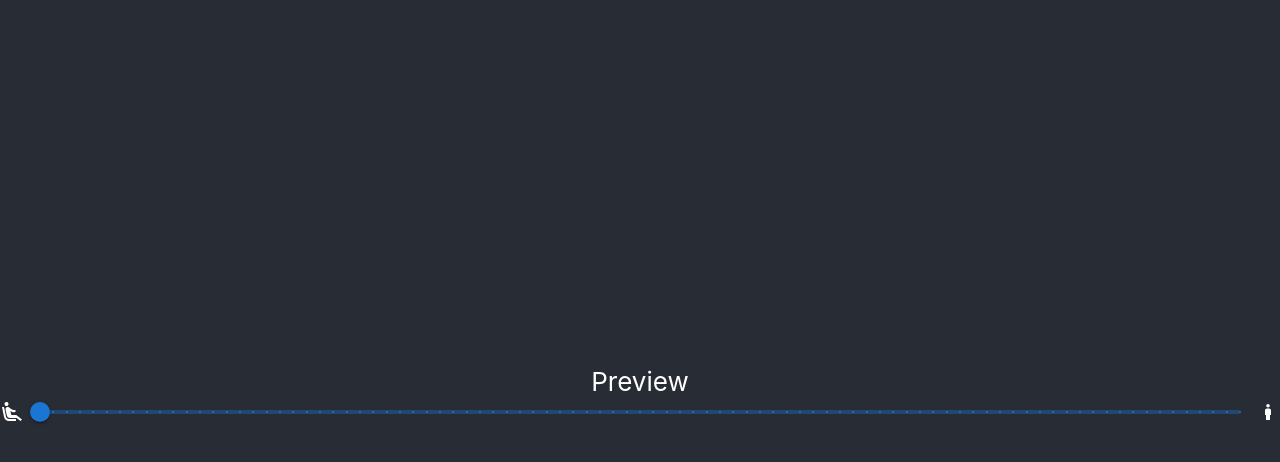
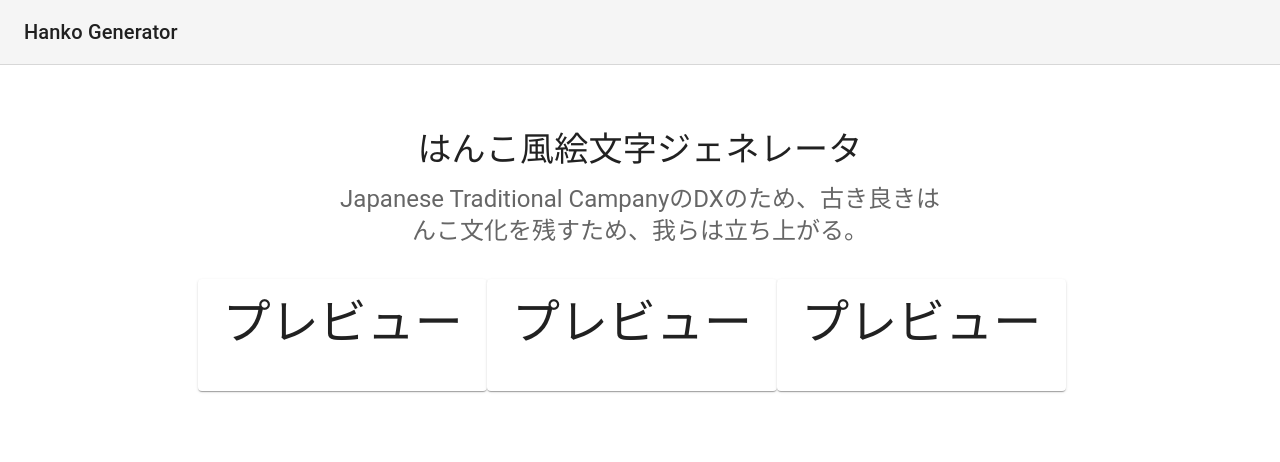
Before and after one commit to k-omotani/hanko-generator, a React (Create React App) app: page / in a window 1280 px wide. Shown: the top 462 px of the page. Built offline with nearby package versions, Linux system fonts and the light colour scheme.

Commit message:
layout base

```diff
--- a/src/App.css
+++ /dev/null
@@ -1,17 +0,0 @@
-.App {
-  text-align: center;
-}
-
-.App-header {
-  background-color: #282c34;
-  min-height: 100vh;
-  display: flex;
-  flex-direction: column;
-  justify-content: center;
-  font-size: calc(10px + 2vmin);
-  color: white;
-}
-
-.App-link {
-  color: #61dafb;
-}
--- a/src/App.tsx
+++ b/src/App.tsx
@@ -1,33 +1,70 @@
 import React from 'react';
-import './App.css';
 import Preview from './component/Preview';
 
-import Slider from '@mui/material/Slider';
-import Boy from '@mui/icons-material/Boy';
-import Stack from '@mui/material/Stack';
-import AirlineSeatReclineExtraIcon from '@mui/icons-material/AirlineSeatReclineExtra';
+import { AppBar, Button, Card, CardActions, CardContent, Container, CssBaseline, GlobalStyles, Grid, Paper, Toolbar, Typography } from '@mui/material';
+import { Box } from '@mui/system';
 
 function App() {
   return (
-    <div className="App">
-      <header className="App-header">
-        <Preview />
-        <Stack spacing={2} direction="row" sx={{ mb: 1 }} alignItems="center">
-          <AirlineSeatReclineExtraIcon />
-          <Slider
-            aria-label="Small steps"
-            defaultValue={0.00000005}
-            step={1.0}
-            marks
-            min={0}
-            max={90}
-            valueLabelDisplay="auto"
-          />
-          <Boy />
-        </Stack>
-      </header>
-    </div>
+    <React.Fragment>
+      <GlobalStyles styles={{ ul: { margin: 0, padding: 0, listStyle: 'none' } }} />
+      <AppBar
+        position="static"
+        color="default"
+        elevation={0}
+        sx={{ borderBottom: (theme) => `1px solid ${theme.palette.divider}` }}
+      >
+        <Toolbar sx={{ flexWrap: 'wrap' }}>
+          <Typography variant="h6" color="inherit" noWrap sx={{ flexGrow: 1 }}>
+            Hanko Generator
+          </Typography>
+        </Toolbar>
+      </AppBar>
+      <Container disableGutters maxWidth="sm" component="main" sx={{ pt: 8, pb: 6 }}>
+        <Typography
+          component="h1"
+          variant="h4"
+          align="center"
+          color="text.primary"
+          gutterBottom
+        >
+          はんこ風絵文字ジェネレータ
+        </Typography>
+        <Typography variant="h5" align="center" color="text.secondary" component="p">
+          Japanese Traditional CampanyのDXのため、古き良きはんこ文化を残すため、我らは立ち上がる。
+        </Typography>
+      </Container>
+      <Container maxWidth="md" component="main">
+        <Grid container spacing={2} alignItems="flex-end">
+          <Grid xs={12} md={4}>
+            <Card>{card}</Card>
+          </Grid>
+          <Grid xs={12} md={4}>
+            <Card>{card}</Card>
+          </Grid>
+          <Grid xs={12} md={4}>
+            <Card>{card}</Card>
+          </Grid>
+        </Grid>
+      </Container>
+    </React.Fragment>
   );
 }
 
+const card = (
+  <CardContent>
+    <Box
+      sx={{
+        display: 'flex',
+        justifyContent: 'center',
+        alignItems: 'baseline',
+        mb: 2,
+      }}>
+      <Typography component="h2" variant="h3" color="text.primary">
+        プレビュー
+      </Typography>
+    </Box>
+  </CardContent>
+);
+
 export default App;
--- a/src/component/Preview.tsx
+++ b/src/component/Preview.tsx
@@ -1,12 +1,27 @@
+import { Button, Card, CardActions, CardContent, CardMedia, Typography } from "@mui/material";
 
 function Preview() {
     return (
-        <div className="preview">
-            <header className="preview-header">
-                Preview
-
-            </header>
-        </div>
+        <Card>
+            <CardMedia
+                component="img"
+                alt="green iguana"
+                image=""
+            />
+            <CardContent>
+                <Typography gutterBottom variant="h5" component="div">
+                    米 プレビュー
+                </Typography>
+                <Typography variant="body2" color="text.secondary">
+                    Lizards are a widespread group of squamate reptiles, with over 6,000
+                    species, ranging across all continents except Antarctica
+                </Typography>
+            </CardContent>
+            <CardActions>
+                <Button size="small">Share</Button>
+                <Button size="small">Learn More</Button>
+            </CardActions>
+        </Card>
     );
 }
 
```
Also changed, not shown: 1 other file (tests, documents, lock files or other folders).
